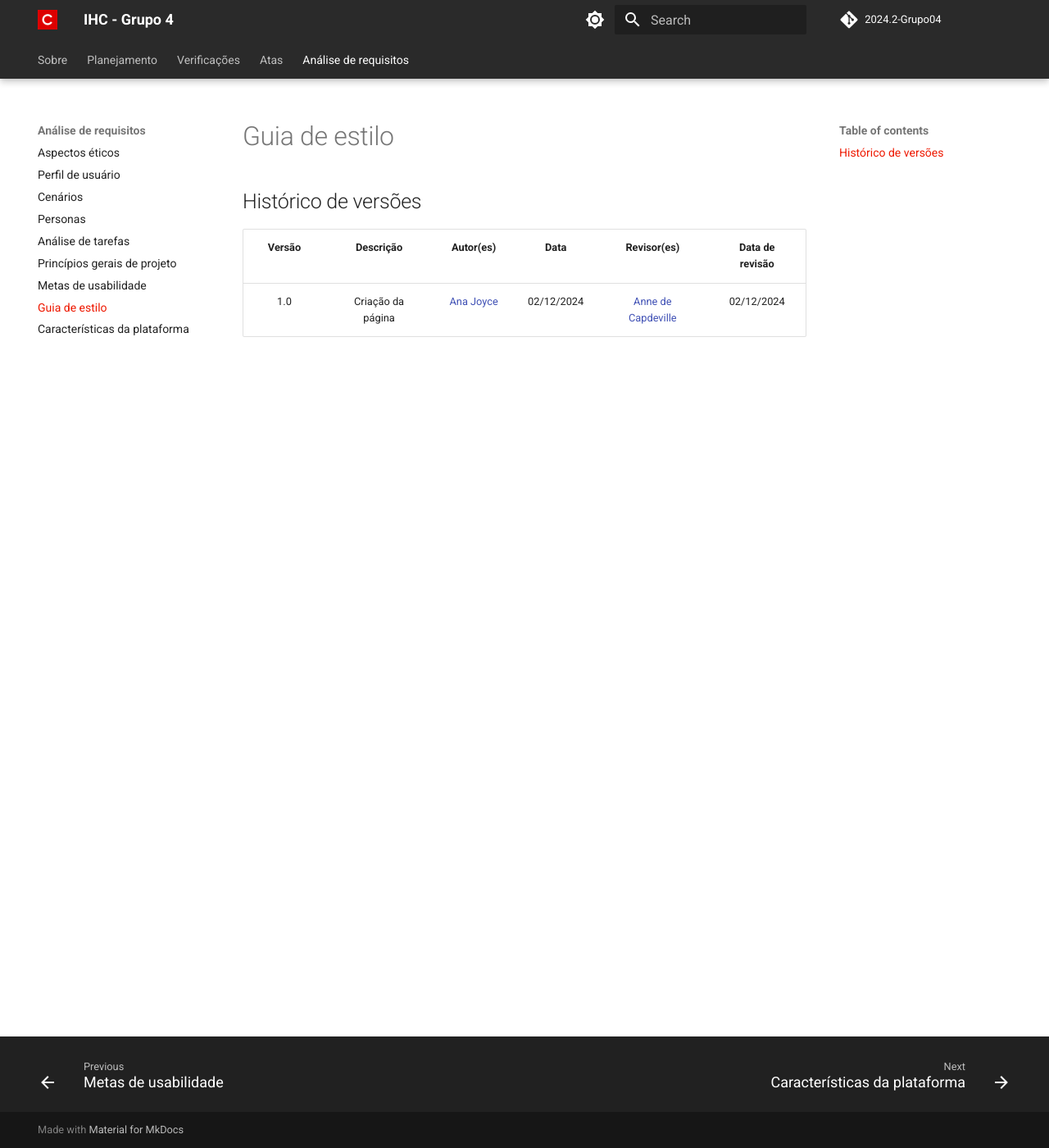
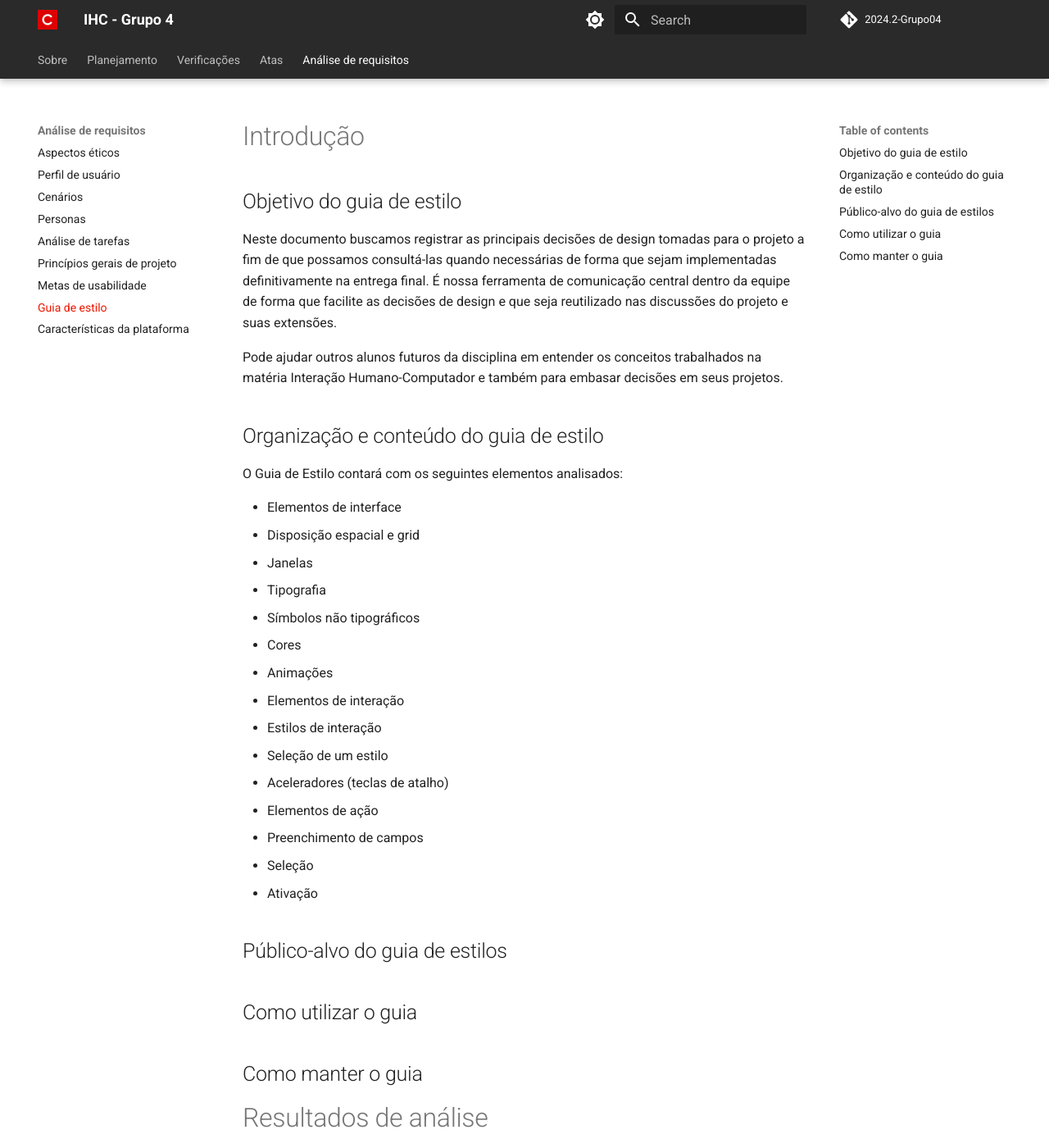
Before and after one commit to Interacao-Humano-Computador/2024.2-Grupo04, an MkDocs documentation site: the page built from docs/Analise-de-requisitos/guia-de-estilo.md, in a window 1280 px wide and 1400 px high. Shown: the whole window at 82% size. Built offline with MkDocs 1.6.1 and Material for MkDocs 9.7.7, drawn with Linux system fonts in a browser that asks for light colours; comment, search, counter and statistics services are not loaded; some of the changed text lies outside the part shown.

Commit message:
Adição de parte do conteúdo do guia de estilo

```diff
--- a/docs/Analise-de-requisitos/guia-de-estilo.md
+++ b/docs/Analise-de-requisitos/guia-de-estilo.md
@@ -1,5 +1,69 @@
+
+# Introdução
+
+## Objetivo do guia de estilo
+
+Neste documento buscamos registrar as principais decisões de design tomadas para o projeto a fim de que possamos consultá-las quando necessárias de forma que sejam implementadas definitivamente na entrega final. É nossa ferramenta de comunicação central dentro da equipe de forma que facilite as decisões de design e que seja reutilizado nas discussões do projeto e suas extensões.
+
+Pode ajudar outros alunos futuros da disciplina em entender os conceitos trabalhados na matéria Interação Humano-Computador e também para embasar decisões em seus projetos.
+
+## Organização e conteúdo do guia de estilo
+
+O Guia de Estilo contará com os seguintes elementos analisados:
+
+- Elementos de interface
+  - Disposição espacial e grid
+  - Janelas
+  - Tipografia
+  - Símbolos não tipográficos
+  - Cores
+  - Animações
+
+- Elementos de interação
+  - Estilos de interação
+  - Seleção de um estilo
+  - Aceleradores (teclas de atalho)
+
+- Elementos de ação
+  - Preenchimento de campos
+  - Seleção
+  - Ativação
+
+## Público-alvo do guia de estilos
+
+## Como utilizar o guia
+
+## Como manter o guia
+
+# Resultados de análise
+
+## Descrição do ambiente de trabalho do usuário
+
+# Elementos de interface
+
+Exibir no Figma
+
+# Elementos de interação
+
+## Estilos de interação
+
+## Seleção de um estilo
+
+## Aceleradores (teclas de atalho)
+
+
+# Elementos de ação
+
+## Preenchimento de campos
+
+## Seleção
+
+## Ativação
+
+
 ## Histórico de versões
 
 | Versão |     Descrição      |                     Autor(es)                     |    Data    |                     Revisor(es)                     | Data de revisão |
 | :----: | :----------------: | :-----------------------------------------------: | :--------: | :-------------------------------------------------: | :-------------: |
 |  1.0   | Criação da página | [Ana Joyce](https://github.com/anajoyceamorim) | 02/12/2024 | [Anne de Capdeville](https://github.com/nanecapde) |   02/12/2024   |
+|  2.0   | Adição da estrutura do Guia de Estilo | [Pedro Miguel](https://github.com/pedroMADBR) | 03/12/2024 | - - | - - |
```
